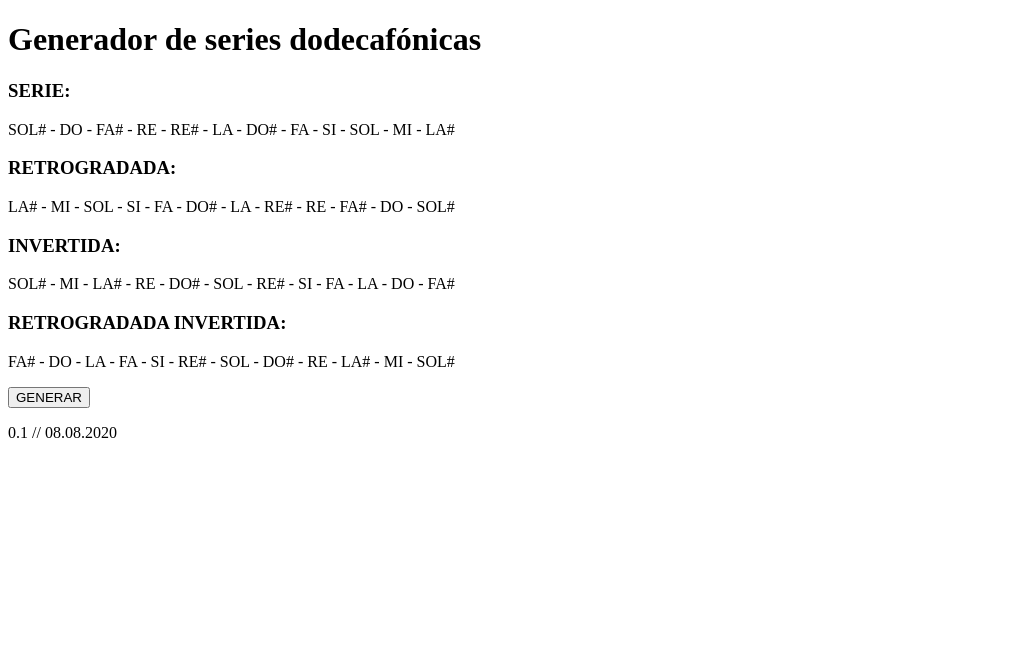
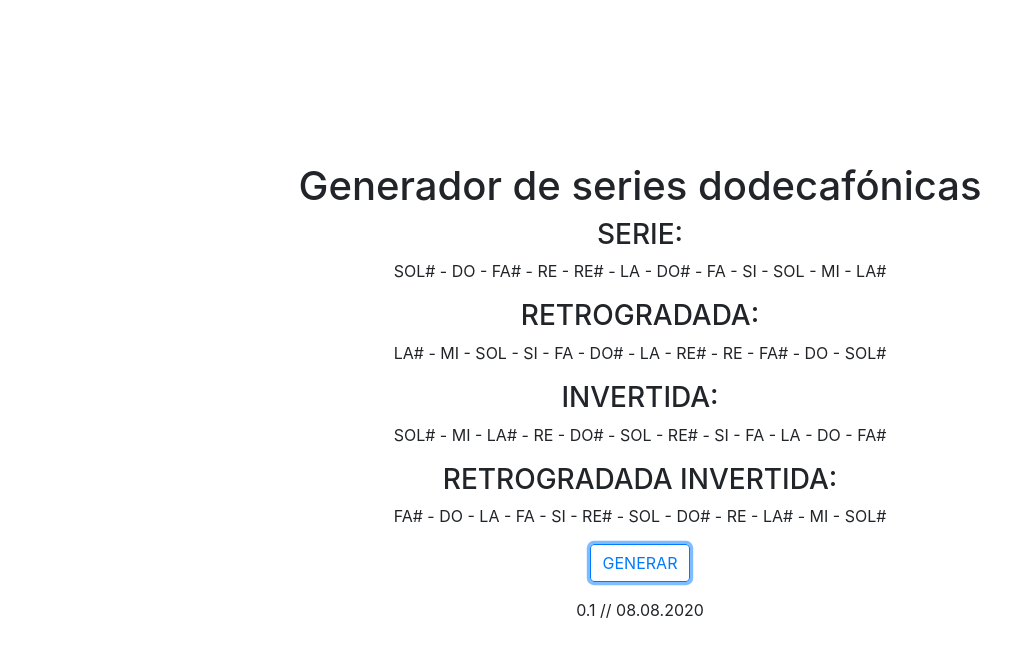
Before and after one commit to neatdisorder/series-dodecafonicas, a plain HTML site: page index.html in a window 1280 px wide. Both pictures are taken after a click on the button "GENERAR". Shown: the whole page, without its empty margins (0-1035 px from the left). Drawn offline with nearby package versions, Linux system fonts and the light colour scheme.

Commit message:
Basic Bootstrap implementation.

```diff
--- a/index.html
+++ b/index.html
@@ -4,35 +4,39 @@
     <meta charset="UTF-8">
     <meta name="viewport" content="width=device-width, initial-scale=1.0">
     <title>Generador de series dodecafónicas</title>
+    <link rel="stylesheet" href="https://cdn.jsdelivr.net/npm/bootstrap@4.5.3/dist/css/bootstrap.min.css" integrity="sha384-TX8t27EcRE3e/ihU7zmQxVncDAy5uIKz4rEkgIXeMed4M0jlfIDPvg6uqKI2xXr2" crossorigin="anonymous">
+    <link rel="stylesheet" href="style.css">
     <script src="script.js"></script>
 </head>
-<body>
+<body class="container-fluid d-flex flex-column justify-content-center align-items-center">
     <header>
-        <h1>Generador de series dodecafónicas</h1>
+        <h1 class="text-center">Generador de series dodecafónicas</h1>
     </header>
-    <main>
+    <main class="text-center">
         <div>
             <h3>SERIE:</h3>
-            <p id="serieResultadoJS"></p>
+            <p id="serieResultadoJS" class="invisible">DO - DO# - RE - RE# - MI - FA - FA# - SOL - SOL# - LA - LA# - SI</p>
         </div>
         <div>
             <h3>RETROGRADADA:</h3>
-            <p id="serieRetrogradadaJS"></p>
+            <p id="serieRetrogradadaJS" class="invisible">DO - DO# - RE - RE# - MI - FA - FA# - SOL - SOL# - LA - LA# - SI</p>
         </div>
         <div>
             <h3>INVERTIDA:</h3>
-            <p id="serieInvertidaJS"></p>
+            <p id="serieInvertidaJS" class="invisible">DO - DO# - RE - RE# - MI - FA - FA# - SOL - SOL# - LA - LA# - SI</p>
         </div>
         <div>
             <h3>RETROGRADADA INVERTIDA:</h3>
-            <p id="serieInvertidaRetrogradadaJS"></p>
+            <p id="serieInvertidaRetrogradadaJS" class="invisible">DO - DO# - RE - RE# - MI - FA - FA# - SOL - SOL# - LA - LA# - SI</p>
         </div>
-        <div id="boton">
-            <button onclick="generarSeries()">GENERAR</button>
+        <div id="boton" class="d-flex justify-content-center">
+            <button onclick="generarSeries()" class="btn btn-outline-primary">GENERAR</button>
         </div>
     </main>
     <footer>
-    <p>0.1 // 08.08.2020</p>
+    <p class="mt-3">0.1 // 08.08.2020</p>
     </footer>
+    <script src="https://code.jquery.com/jquery-3.5.1.slim.min.js" integrity="sha384-DfXdz2htPH0lsSSs5nCTpuj/zy4C+OGpamoFVy38MVBnE+IbbVYUew+OrCXaRkfj" crossorigin="anonymous"></script>
+<script src="https://cdn.jsdelivr.net/npm/bootstrap@4.5.3/dist/js/bootstrap.bundle.min.js" integrity="sha384-ho+j7jyWK8fNQe+A12Hb8AhRq26LrZ/JpcUGGOn+Y7RsweNrtN/tE3MoK7ZeZDyx" crossorigin="anonymous"></script>
 </body>
 </html>
--- a/script.js
+++ b/script.js
@@ -133,9 +133,13 @@ function generarSeries() {
 
     // Impresión de resultados.
 
+    document.getElementById("serieResultadoJS").className = "visible";
     document.getElementById("serieResultadoJS").innerHTML = mostrarResultado;
+    document.getElementById("serieRetrogradadaJS").className = "visible";
     document.getElementById("serieRetrogradadaJS").innerHTML = mostrarRetrogradada;
+    document.getElementById("serieInvertidaJS").className = "visible";
     document.getElementById("serieInvertidaJS").innerHTML = mostrarInvertida;
+    document.getElementById("serieInvertidaRetrogradadaJS").className = "visible";
     document.getElementById("serieInvertidaRetrogradadaJS").innerHTML = mostrarInvertidaRetrogradada;
     // document.getElementById("boton").innerHTML = "¡Actualizá la página para empezar de nuevo!";
 }
--- /dev/null
+++ b/style.css
@@ -0,0 +1,3 @@
+body {
+    height: 100vh;
+}
```
